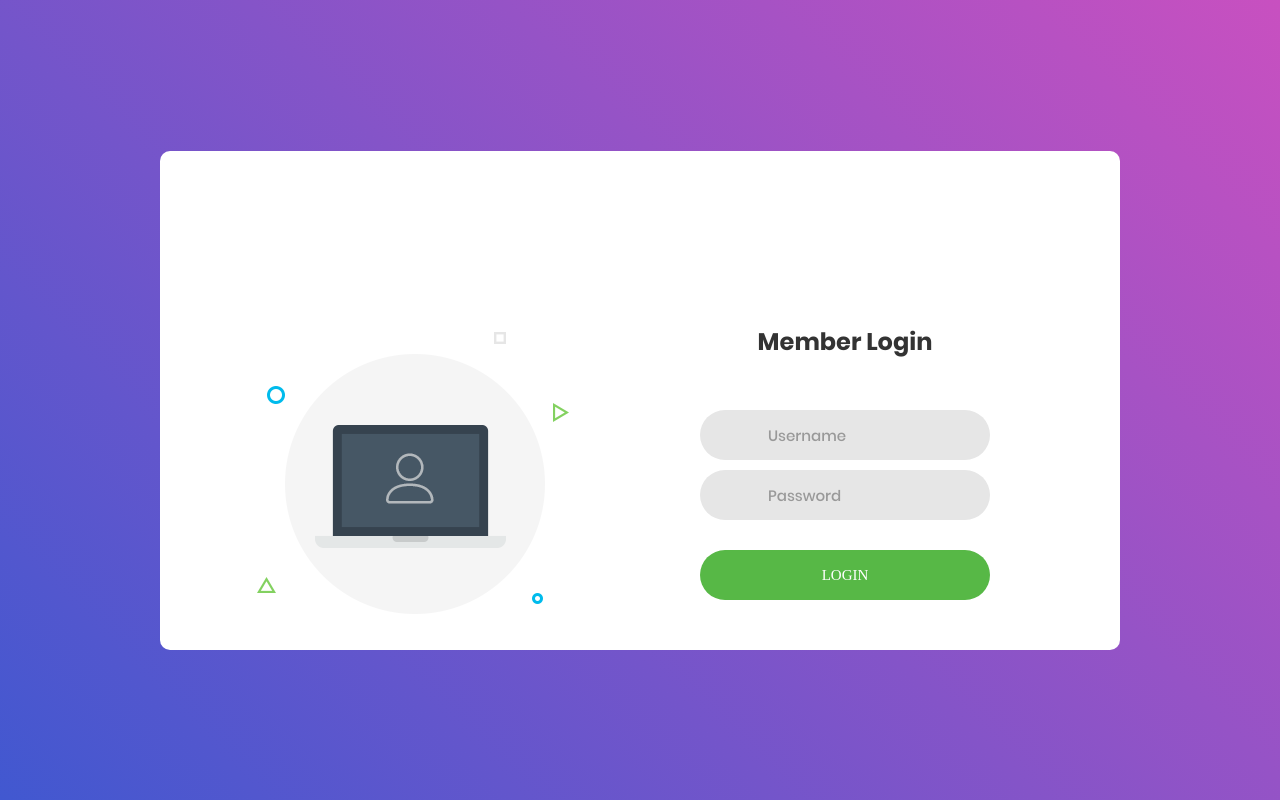
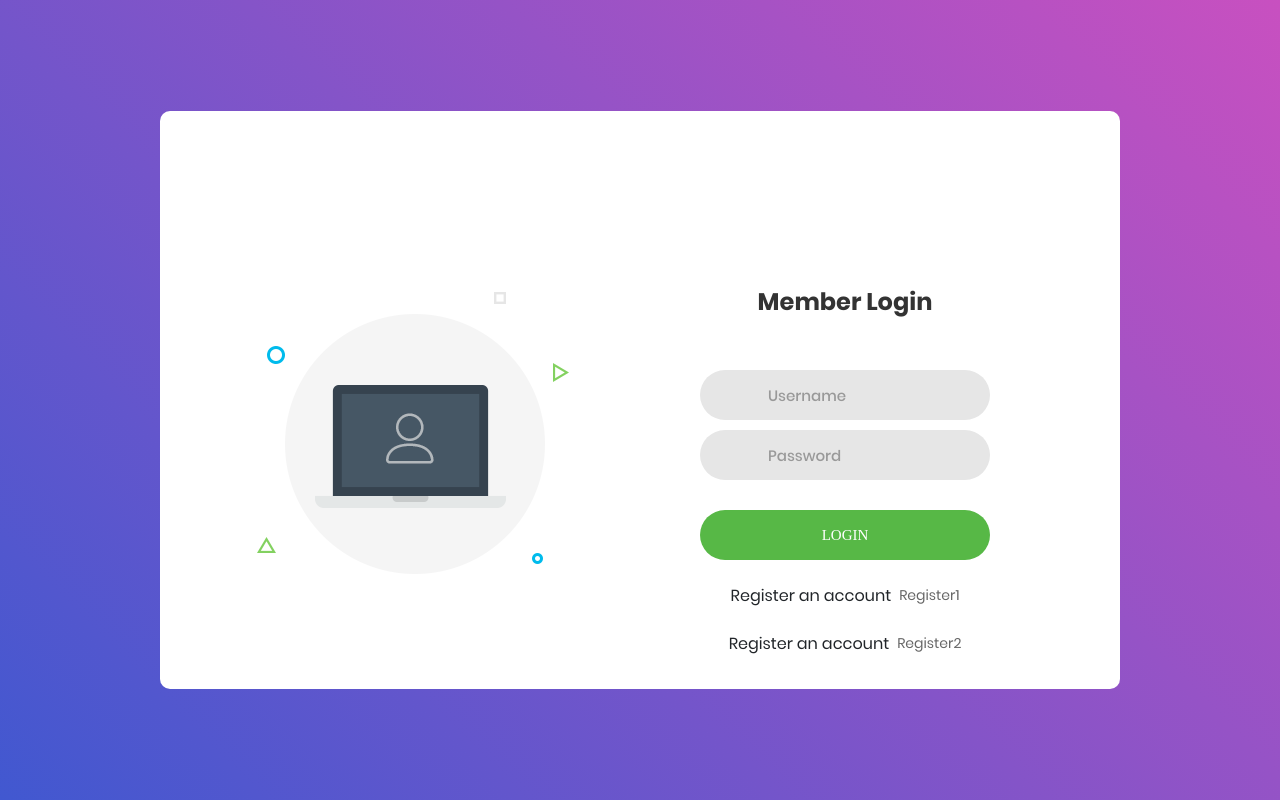
Before and after one commit to ifrahsaleem/django-broken-authentication, a Django app: page / in a window 1280 px wide. Run offline with Django 3.2, Linux system fonts and the light colour scheme; some libraries are stand-ins or nearby versions; some web fonts are replaced.

Commit message:
Final changes

```diff
--- a/hw1/templates/hw1/loginTask3.html
+++ b/hw1/templates/hw1/loginTask3.html
@@ -52,6 +52,16 @@
 					{% for message in messages %}
 					<p id="messages">{{message}}</p>
 				{% endfor %}
+				<div class="mt-4">
+					<div class="d-flex justify-content-center links">
+						Register an account <a href="{% url 'registerTask1' %}" class="ml-2">Register1</a>
+					</div>
+				</div>
+				<div class="mt-4">
+					<div class="d-flex justify-content-center links">
+						Register an account <a href="{% url 'registerTask2' %}" class="ml-2">Register2</a>
+					</div>
+				</div>
 				</form>
 			</div>
 		</div>
```
